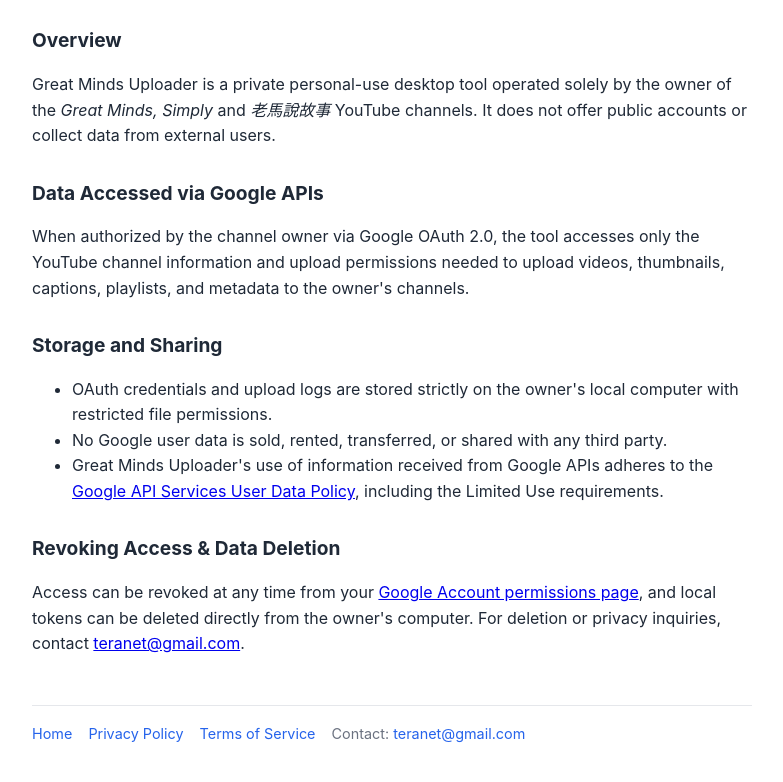
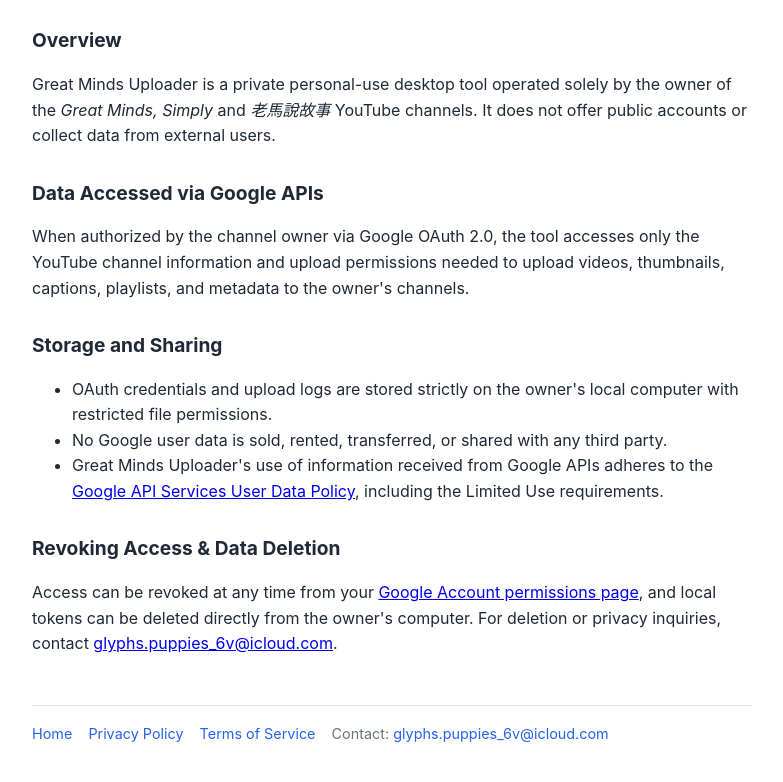
Before and after one commit to greatmindssimply/greatmindssimply.github.io, a plain HTML site: page privacy.html in a window 1280 px wide. Shown: the part 198-980 px from the top of the page, without its empty margins (248-1031 px from the left). Drawn offline with Linux system fonts and the light colour scheme.

Commit message:
Update privacy.html

```diff
--- a/privacy.html
+++ b/privacy.html
@@ -38,12 +38,12 @@
   </ul>
 
   <h2>Revoking Access &amp; Data Deletion</h2>
-  <p>Access can be revoked at any time from your <a href="https://myaccount.google.com/permissions">Google Account permissions page</a>, and local tokens can be deleted directly from the owner's computer. For deletion or privacy inquiries, contact <a href="mailto:teranet@gmail.com">teranet@gmail.com</a>.</p>
+  <p>Access can be revoked at any time from your <a href="https://myaccount.google.com/permissions">Google Account permissions page</a>, and local tokens can be deleted directly from the owner's computer. For deletion or privacy inquiries, contact <a href="mailto:glyphs.puppies_6v@icloud.com">glyphs.puppies_6v@icloud.com</a>.</p>
   <footer>
     <a href="index.html">Home</a>
     <a href="privacy.html">Privacy Policy</a>
     <a href="terms.html">Terms of Service</a>
-    <span>Contact: <a href="mailto:teranet@gmail.com">teranet@gmail.com</a></span>
+    <span>Contact: <a href="mailto:glyphs.puppies_6v@icloud.com">glyphs.puppies_6v@icloud.com</a></span>
   </footer>
 </body>
 </html>
```
